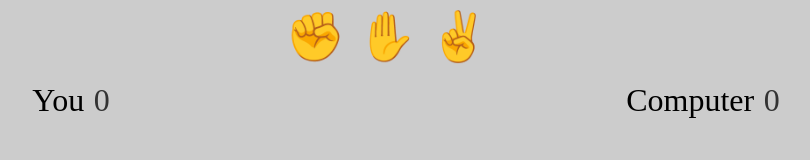
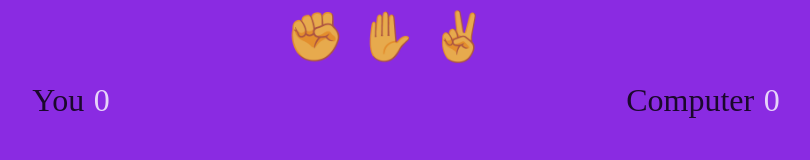
Before and after one commit to NurKevser/rock_paper_scissors, a plain HTML site: page index.html in a window 1280 px wide. Shown: the whole page, without its empty margins (253-1063 px from the left). Drawn offline with Linux system fonts and the light colour scheme.

Commit message:
changed style

```diff
--- a/script.js
+++ b/script.js
@@ -59,12 +59,12 @@ function randomSelection () {
     return SELECTIONS[randomIndex];
 }
 
-const results = document.getElementsByClassName("results")
+/* const results = document.getElementsByClassName("results")
 function stopPlay(scoreSpan) {
-    if(scoreSpan === 3){
-        results.remove();
+    if(scoreSpan == 3){
+        results.innerHTML = "";
         const div = document.createElement('div');
         div.classList.add("game-finish")
     }
 
-}
+} */
--- a/style.css
+++ b/style.css
@@ -1,5 +1,6 @@
 body {
-  background-color: #ccc;
+  background-color:blueviolet;
+  opacity: 0.8;
 }
 .selections {
   display: flex;
@@ -28,8 +29,9 @@ body {
 .result-score {
   margin-left: .1rem;
   font-size: 0.5rem;
-  color: #333;
+  color: white;
   font-size: 2rem;
+
 }
 
 .result-selection{
```
